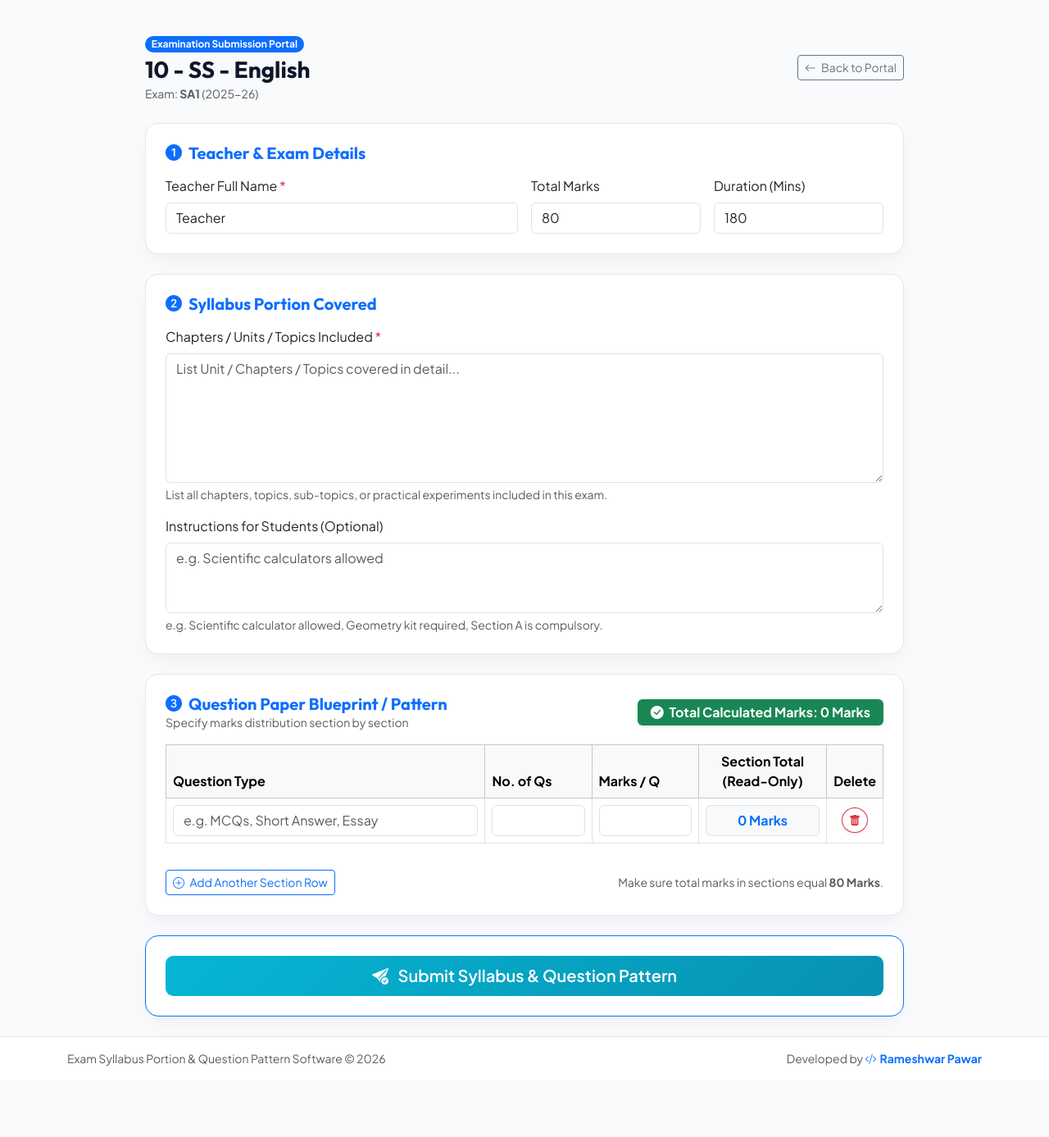
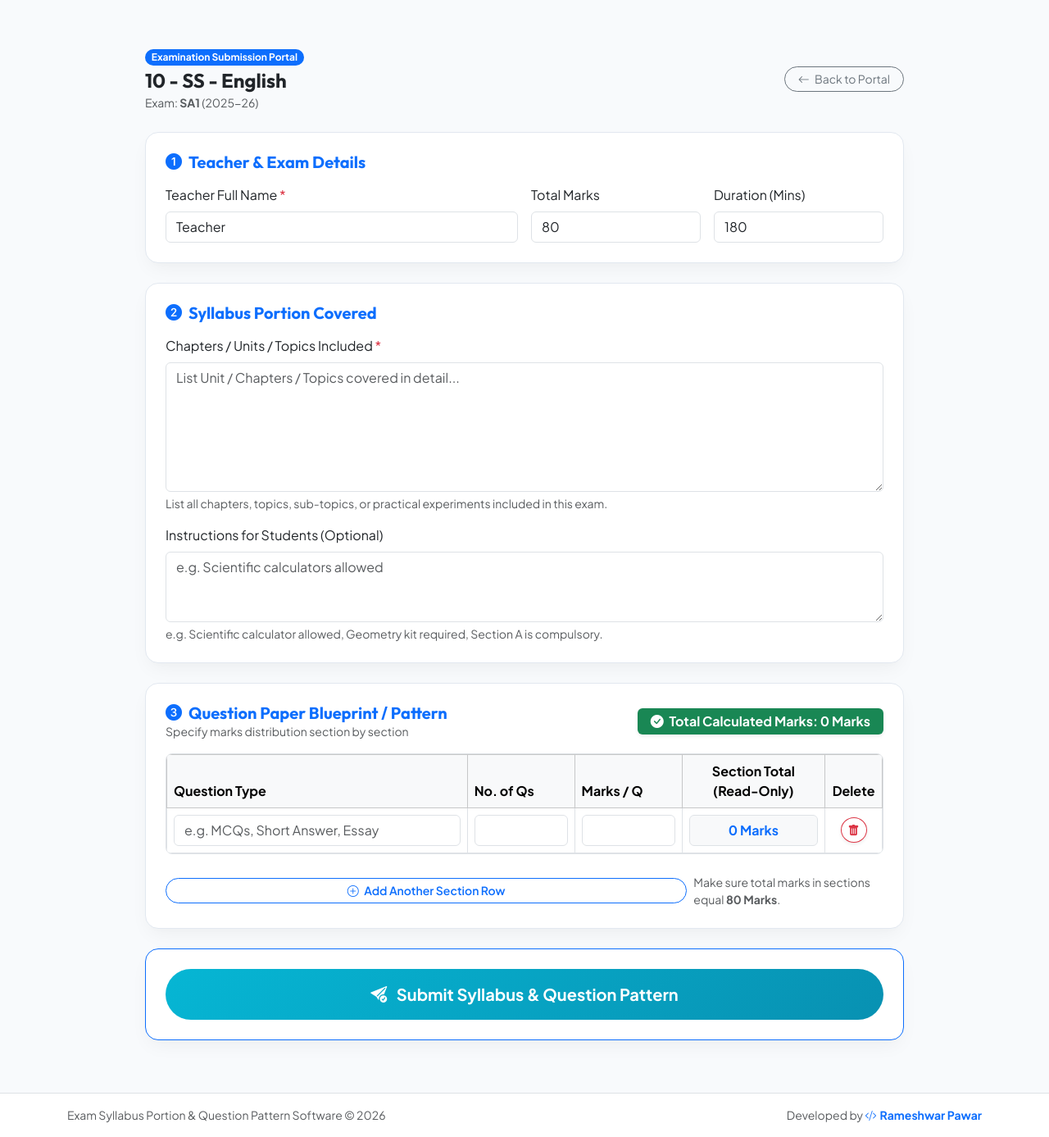
Before and after one commit to prameshwar4378/Exam-Portion-Pattern, a Django app: page /teacher/submit/9427bdcc-24bc-4a53-9c56-52afea88917e/ in a window 1280 px wide. Shown: the whole page at 82% size. Before the commit the page ends 1300 px from the top, so only its background shows below. Run offline with Django 5.2, Linux system fonts and the light colour scheme; data comes from the database, SQL or seed files in the repository.

Commit message:
fixed responsive problem of teacher form

```diff
--- a/templates/core/teacher_portal.html
+++ b/templates/core/teacher_portal.html
@@ -74,8 +74,8 @@
                 </div>
             </div>
 
-            <div class="mt-4 text-end">
-                <button type="submit" class="btn btn-teacher-portal btn-lg px-5">
+            <div class="mt-4 text-center text-md-end">
+                <button type="submit" class="btn btn-teacher-portal btn-lg w-100 w-md-auto px-4 px-md-5 py-3 rounded-pill fw-bold">
                     <i class="bi bi-arrow-right-circle-fill me-2"></i> Continue to Syllabus Form
                 </button>
             </div>
--- a/templates/core/teacher_submit_form.html
+++ b/templates/core/teacher_submit_form.html
@@ -6,30 +6,30 @@
 
 {% block content %}
 
-<div class="container" style="max-width: 950px;">
+<div class="container py-2 py-md-3" style="max-width: 950px;">
     <!-- Top Nav Header -->
-    <div class="d-flex align-items-center justify-content-between mb-4">
+    <div class="d-flex flex-column flex-sm-row align-items-start align-items-sm-center justify-content-between mb-4 gap-2">
         <div>
             <span class="badge bg-primary rounded-pill mb-1">Examination Submission Portal</span>
-            <h3 class="fw-bold mb-0">{{ submission.class_name }} - {{ submission.subject_name }}</h3>
+            <h3 class="fw-bold mb-0 text-dark fs-4 fs-sm-3">{{ submission.class_name }} - {{ submission.subject_name }}</h3>
             <span class="text-muted small">Exam: <strong>{{ submission.exam.title }}</strong> ({{ submission.exam.academic_year }})</span>
         </div>
-        <a href="{% url 'teacher_portal' %}" class="btn btn-outline-secondary btn-sm">
+        <a href="{% url 'teacher_portal' %}" class="btn btn-outline-secondary btn-sm rounded-pill px-3">
             <i class="bi bi-arrow-left me-1"></i> Back to Portal
         </a>
     </div>
 
     {% if is_readonly %}
-    <div class="alert alert-success border border-success fw-bold shadow-sm p-3 mb-4">
+    <div class="alert alert-success border border-success fw-bold shadow-sm p-3 mb-4 rounded-3">
         <i class="bi bi-shield-check me-2 fs-5 text-success"></i> APPROVED & LOCKED: This syllabus portion & question pattern has been Approved by the Principal. It is now read-only and locked from further edits.
     </div>
     {% elif submission.status == 'REVISION' %}
-    <div class="alert alert-warning border border-warning fw-bold shadow-sm p-3 mb-4">
+    <div class="alert alert-warning border border-warning fw-bold shadow-sm p-3 mb-4 rounded-3">
         <h6 class="fw-bold mb-1 text-warning-emphasis"><i class="bi bi-exclamation-triangle-fill me-2 fs-5 text-warning"></i> REVISION REQUESTED BY PRINCIPAL:</h6>
         <p class="mb-0 text-dark">{{ submission.principal_remarks|default:"Please review and update your syllabus portion or question pattern as requested by the Principal." }}</p>
     </div>
     {% elif submission.principal_remarks %}
-    <div class="alert alert-info border border-info shadow-sm mb-4">
+    <div class="alert alert-info border border-info shadow-sm mb-4 rounded-3">
         <h6 class="fw-bold mb-1"><i class="bi bi-chat-left-dots-fill me-2"></i>Remarks from Principal:</h6>
         <p class="mb-0 text-dark">{{ submission.principal_remarks }}</p>
     </div>
@@ -39,19 +39,19 @@
         {% csrf_token %}
 
         <!-- Step 1: Teacher & General Info -->
-        <div class="card glass-card p-4 mb-4">
+        <div class="card glass-card p-3 p-md-4 mb-4">
             <h5 class="fw-bold text-primary mb-3"><i class="bi bi-1-circle-fill me-2"></i>Teacher & Exam Details</h5>
 
             <div class="row g-3">
-                <div class="col-md-6">
+                <div class="col-12 col-sm-6">
                     <label class="form-label font-semibold">Teacher Full Name <span class="text-danger">*</span></label>
                     {{ form.teacher_name }}
                 </div>
-                <div class="col-md-3">
+                <div class="col-6 col-sm-3">
                     <label class="form-label font-semibold">Total Marks</label>
                     {{ form.total_marks }}
                 </div>
-                <div class="col-md-3">
+                <div class="col-6 col-sm-3">
                     <label class="form-label font-semibold">Duration (Mins)</label>
                     {{ form.duration_minutes }}
                 </div>
@@ -59,7 +59,7 @@
         </div>
 
         <!-- Step 2: Syllabus Portion -->
-        <div class="card glass-card p-4 mb-4">
+        <div class="card glass-card p-3 p-md-4 mb-4">
             <h5 class="fw-bold text-primary mb-3"><i class="bi bi-2-circle-fill me-2"></i>Syllabus Portion Covered</h5>
 
             <div class="mb-3">
@@ -76,29 +76,29 @@
         </div>
 
         <!-- Step 3: Question Paper Blueprint / Pattern -->
-        <div class="card glass-card p-4 mb-4">
-            <div class="d-flex justify-content-between align-items-center mb-3">
+        <div class="card glass-card p-3 p-md-4 mb-4">
+            <div class="d-flex flex-column flex-sm-row justify-content-between align-items-start align-items-sm-center gap-2 mb-3">
                 <div>
                     <h5 class="fw-bold text-primary mb-0"><i class="bi bi-3-circle-fill me-2"></i>Question Paper Blueprint / Pattern</h5>
                     <p class="text-muted small mb-0">Specify marks distribution section by section</p>
                 </div>
-                <div>
-                    <div id="liveMarksBadge" class="badge bg-secondary fs-6 px-3 py-2 shadow-sm">
+                <div class="align-self-stretch align-self-sm-auto text-end">
+                    <div id="liveMarksBadge" class="badge bg-secondary fs-6 px-3 py-2 shadow-sm rounded-pill text-nowrap w-100 w-sm-auto">
                         Calculating Marks...
                     </div>
                 </div>
             </div>
 
             {{ formset.management_form }}
-            <div class="table-responsive">
-                <table class="table table-bordered align-middle" id="patternTable">
+            <div class="table-responsive rounded-3 border mb-2" style="-webkit-overflow-scrolling: touch;">
+                <table class="table table-bordered align-middle mb-0" id="patternTable" style="min-width: 580px;">
                     <thead class="table-light">
                         <tr>
-                            <th style="width: 45%;">Question Type</th>
+                            <th style="width: 42%;">Question Type</th>
                             <th style="width: 15%;">No. of Qs</th>
                             <th style="width: 15%;">Marks / Q</th>
-                            <th style="width: 18%;" class="text-center">Section Total (Read-Only)</th>
-                            <th style="width: 7%;" class="text-center">Delete</th>
+                            <th style="width: 20%;" class="text-center">Section Total (Read-Only)</th>
+                            <th style="width: 8%;" class="text-center">Delete</th>
                         </tr>
                     </thead>
                     <tbody id="formsetBody">
@@ -151,9 +151,9 @@
                 </table>
             </div>
 
-            <div class="d-flex justify-content-between align-items-center mt-3">
+            <div class="d-flex flex-column flex-sm-row justify-content-between align-items-start align-items-sm-center gap-2 mt-3">
                 {% if not is_readonly %}
-                <button type="button" class="btn btn-outline-primary btn-sm" id="addRowBtn">
+                <button type="button" class="btn btn-outline-primary btn-sm rounded-pill px-3 fw-semibold w-100 w-sm-auto" id="addRowBtn">
                     <i class="bi bi-plus-circle me-1"></i> Add Another Section Row
                 </button>
                 {% else %}
@@ -167,19 +167,22 @@
 
         <!-- Submit Button Card -->
         {% if not is_readonly %}
-        <div class="card glass-card p-4 border-primary text-end">
-            <button type="submit" class="btn btn-teacher-portal btn-lg px-5">
+        <div class="card glass-card p-3 p-md-4 border-primary text-center text-sm-end mb-4">
+            <button type="submit" class="btn btn-teacher-portal btn-lg w-100 w-sm-auto px-4 px-md-5 py-3 fw-bold rounded-pill">
                 <i class="bi bi-send-check-fill me-2"></i> Submit Syllabus & Question Pattern
             </button>
         </div>
         {% else %}
-        <div class="card glass-card p-4 border-success text-center">
+        <div class="card glass-card p-4 border-success text-center mb-4">
             <div>
-                <span class="badge bg-success fs-5 px-4 py-2 shadow-sm"><i class="bi bi-lock-fill me-2"></i> Approved & Locked by Principal</span>
+                <span class="badge bg-success fs-5 px-4 py-2 shadow-sm rounded-pill"><i class="bi bi-lock-fill me-2"></i> Approved & Locked by Principal</span>
                 <p class="text-muted small mb-0 mt-2">This portion has been approved. Contact the Principal if any changes are required.</p>
             </div>
         </div>
         {% endif %}
+    </form>
+</div>
+
     </form>
 </div>
 {% endblock %}
```
Also changed, not shown: requirements.txt (added, +10 -0 lines).
